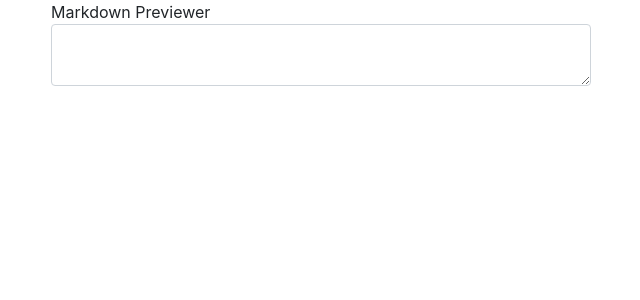
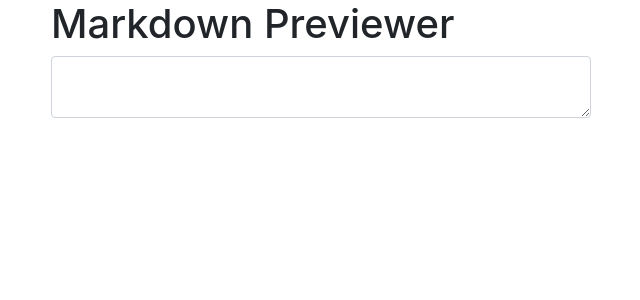
Before and after one commit to funsis/markdown-previewer, a React (Create React App) app: page / in a window 1280 px wide. Shown: the top 300 px of the page, without its empty margins (34-674 px from the left). Built offline with nearby package versions, Linux system fonts and the light colour scheme.

Commit message:
Add header

```diff
--- a/src/components/App/App.js
+++ b/src/components/App/App.js
@@ -1,11 +1,11 @@
 import React from 'react';
-import { Grid } from "react-bootstrap";
+import { Grid, PageHeader } from "react-bootstrap";
 import Previewer from "../Previewer/Previewer.js"
 
 const App = () => {
   return (
     <Grid className="App">
-      Markdown Previewer
+      <PageHeader>Markdown Previewer</PageHeader>
       <Previewer />
     </Grid>
   );
```
